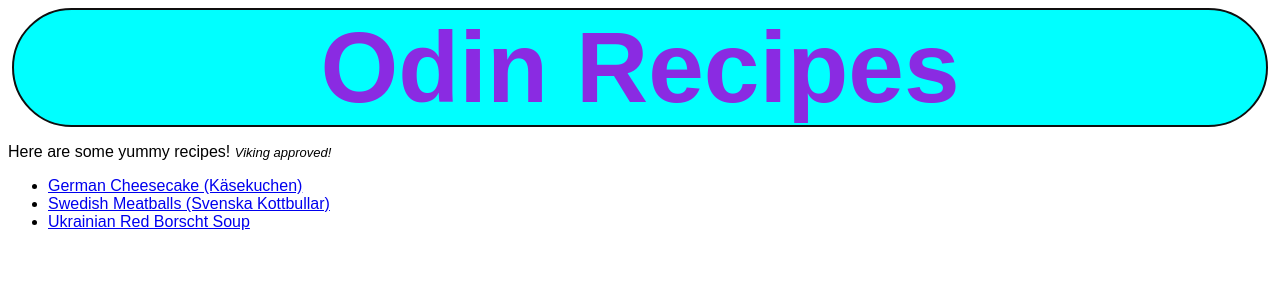
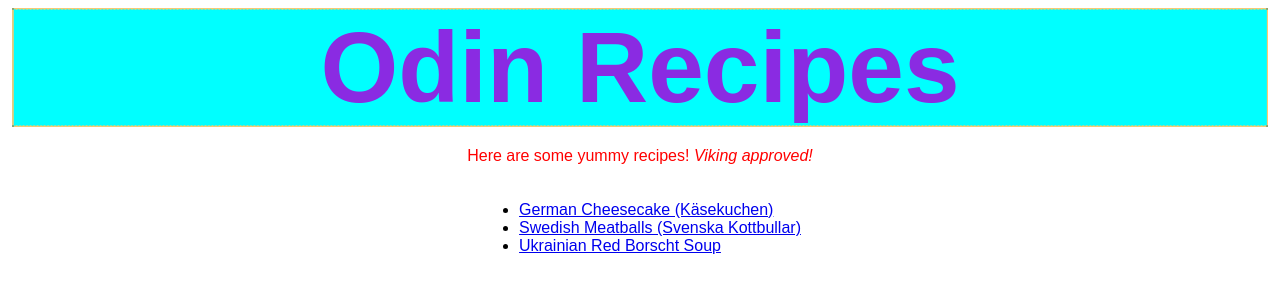
Before and after one commit to MXKingston/odin-recipes, a plain HTML site: page index.html in a window 1280 px wide. Drawn offline with Linux system fonts and the light colour scheme.

Commit message:
updated boxes + border img

```diff
--- a/index.html
+++ b/index.html
@@ -10,14 +10,17 @@
 <body>
     <h1>Odin Recipes</h1>
 
-    <p>Here are some yummy recipes! <em class="italic">Viking approved!</em></p>
+    <p>Here are some yummy recipes! <em>Viking approved!</em></p>
 
-    <ul>
+    <div class="recipes">
+
+    <ul class="theUL">
         <li><a href="recipes/germanchessecake.html">German Cheesecake (Käsekuchen)</a></li>
         <li><a href="recipes/swedishmeatballs.html">Swedish Meatballs (Svenska Kottbullar)</a></li>
         <li><a href="recipes/ukrainianredborschtsoup.html">Ukrainian Red Borscht Soup</a></li>
     </ul>
 
+    </div>
 
 </body>
 </html>
--- a/style.css
+++ b/style.css
@@ -8,11 +8,25 @@ h1{
     color:blueviolet;
     font-size: 100px;
     margin: 4px;
-    border: 2px solid rgb(15, 15, 15);
+    border: 2px solid transparent;
     background-color: aqua;
-    border-radius: 100px;
+    border-image: url(./images/border.png) 30 round;
 }
 
-.italic {
-    font-size: small;
+
+p {
+    text-align: center;
+    margin: 20px auto;
+    color: red;
 }
+
+
+.recipes {
+    text-align: center;
+    margin: 20px auto;
+}
+
+ul.theUL {
+    display: inline-block;
+    text-align: left;
+}
```
Also changed, not shown: images/border.png (added).
